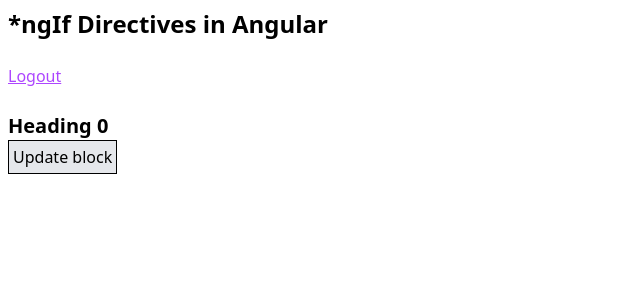
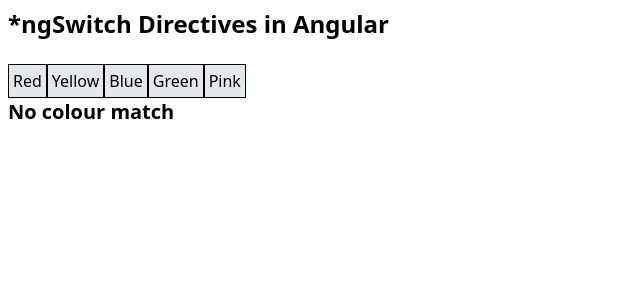
Before and after one commit to SomanAnshuman/Angular-Learning, an Angular app: page / in a window 1280 px wide. Shown: the top 300 px of the page, without its empty margins (0-640 px from the left). Built offline with nearby package versions, Linux system fonts and the light colour scheme.

Commit message:
day 4 ngSwitch Directive

```diff
--- a/src/app/app.component.html
+++ b/src/app/app.component.html
@@ -8,30 +8,59 @@
 <!-- * * * * * * * * * * * * * * * * * * * * * * * * * * * * * * * -->
 
 <body class="m-2">
-  <h1 class="text-2xl font-bold">*ngIf Directives in Angular</h1>
+  <h1 class="text-2xl font-bold">*ngSwitch Directives in Angular</h1>
   <br />
 
-  <div *ngIf="login; else elseBlock">
-    <a href="" (click)="login = false" class="underline text-purple-500">Logout</a>
-  </div>
-  <ng-template #elseBlock>
-    <a href="" (click)="login = true">Login</a>
-  </ng-template>
+  <button
+    (click)="changeColor('red')"
+    class="border p-1 bg-gray-200 cursor-pointer active:bg-gray-400"
+  >
+    Red
+  </button>
+  <button
+    (click)="changeColor('yellow')"
+    class="border p-1 bg-gray-200 cursor-pointer active:bg-gray-400"
+  >
+    Yellow
+  </button>
+  <button
+    (click)="changeColor('blue')"
+    class="border p-1 bg-gray-200 cursor-pointer active:bg-gray-400"
+  >
+    Blue
+  </button>
+  <button
+    (click)="changeColor('green')"
+    class="border p-1 bg-gray-200 cursor-pointer active:bg-gray-400"
+  >
+    Green
+  </button>
+  <button
+    (click)="changeColor('pink')"
+    class="border p-1 bg-gray-200 cursor-pointer active:bg-gray-400"
+  >
+    Pink
+  </button>
   <br />
 
-  <div *ngIf="block === 0">
-    <h2 class="text-xl font-bold">Heading 0</h2>
+  <div [ngSwitch]="color">
+    <h2 *ngSwitchCase="'red'" class="text-xl font-bold bg-red-500">
+      Red Colour
+    </h2>
+    <h2 *ngSwitchCase="'yellow'" class="text-xl font-bold bg-yellow-500">
+      Yellow Colour
+    </h2>
+    <h2 *ngSwitchCase="'blue'" class="text-xl font-bold bg-blue-500">
+      Blue Colour
+    </h2>
+    <h2 *ngSwitchCase="'green'" class="text-xl font-bold bg-green-500">
+      Green Colour
+    </h2>
+    <h2 *ngSwitchCase="'pink'" class="text-xl font-bold bg-pink-500">
+      Pink Colour
+    </h2>
+    <h2 *ngSwitchDefault="" class="text-xl font-bold">No colour match</h2>
   </div>
-  <div *ngIf="block === 1">
-    <h2 class="text-xl font-bold">Heading 1</h2>
-  </div>
-  <div *ngIf="block === 2">
-    <h2 class="text-xl font-bold">Heading 2</h2>
-  </div>
-  <button
-    (click)="updateBlock()"
-    class="border p-1 bg-gray-200 cursor-pointer active:bg-gray-400"
-  >Update block</button>
 </body>
 
 <!-- * * * * * * * * * * * * * * * * * * * * * * * * * * * * * * * * -->
--- a/src/app/app.component.ts
+++ b/src/app/app.component.ts
@@ -1,17 +1,16 @@
 import { Component } from '@angular/core';
-import { NgIf } from '@angular/common';
+import { NgSwitch, NgSwitchCase, NgSwitchDefault } from '@angular/common';
 
 @Component({
   selector: 'app-root',
-  imports: [NgIf],
+  imports: [NgSwitch, NgSwitchCase, NgSwitchDefault],
   templateUrl: './app.component.html',
   styleUrl: './app.component.css',
 })
 export class AppComponent {
-  login = true;
+  color = "black";
 
-  block = 0;
-  updateBlock(){
-    this.block++;
+  changeColor(color:string){
+    this.color = color;
   }
 }
```
